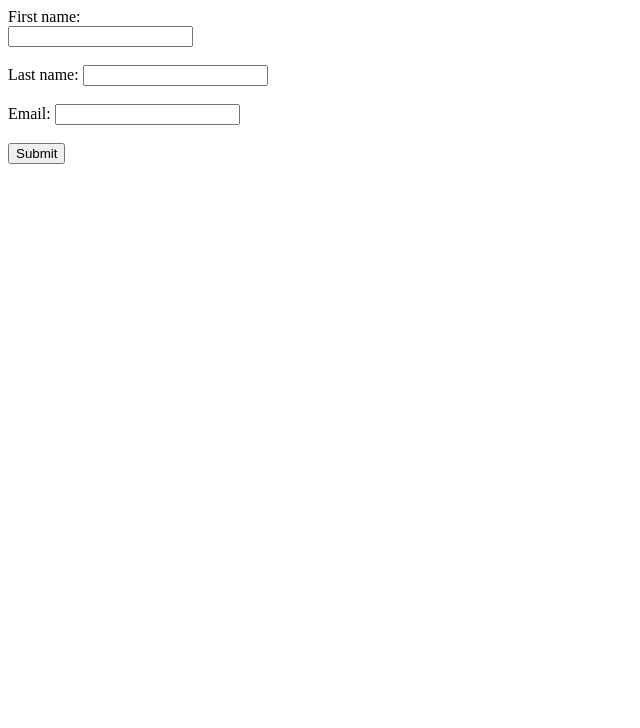
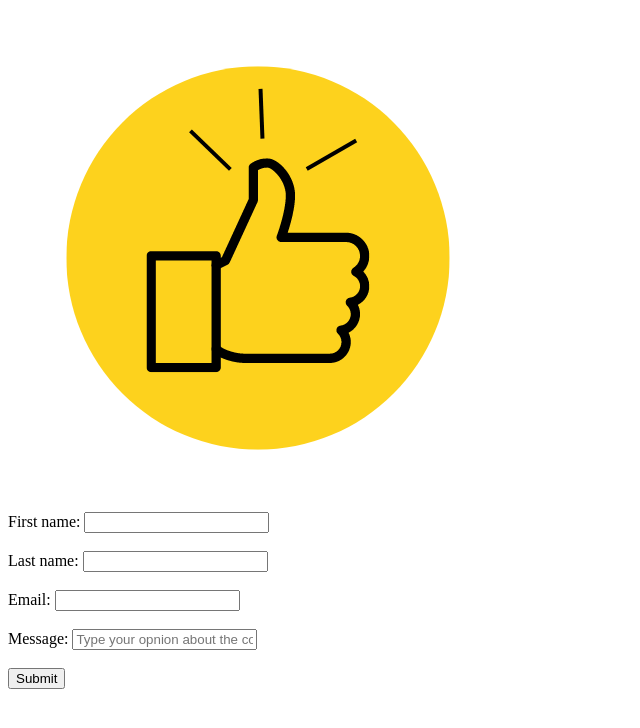
Before and after one commit to CarolANikolic/thumbs-up, a plain HTML site: page index.html in a window 1280 px wide. Shown: the whole page, without its empty margins (0-640 px from the left). Drawn offline with Linux system fonts and the light colour scheme.

Commit message:
adding logo and message field do html

```diff
--- a/index.html
+++ b/index.html
@@ -2,19 +2,30 @@
 <html lang="en">
 <head>
     <meta charset="UTF-8">
-    <meta http-equiv="X-UA-Compatible">
-    <meta name="viewport" >
-    <title>Document</title>
+    <meta name="viewport" content="width=device-width, initial-scale=1.0">
+    <meta name="keyword" content="thumbs-up, recomendation, review">
+    <meta description="Thumbs-up service recomendation platform" >
+    <title>Thumbs-up</title>
 </head>
 <body>
-    <form>
-        <label for="fname">First name:</label><br>
+    <header>
+        <img src="./images/logo.png" alt="logo">
+    </header>
+    <main class="main-form">
+        <div class="container-form">
+            <form class="recomendation-form">
+                <label for="fname">First name:</label>
                 <input type="text" id="fname" name="fname"><br><br>
                 <label for="lname">Last name:</label>
                 <input type="text" id="lname" name="lname"><br><br>
                 <label for="email">Email:</label>
                 <input type="email" id="email" name="email"><br><br>
-        <input type="submit" value="Submit">
+                <span class="message_border"></span>
+                <label for="message">Message:</label>
+                <input trype="text" id="message" name="message" placeholder="Type your opnion about the company"><br><br>
+                <button class="submit">Submit</button>
             </form>
+        </div>
+    </main>
 </body>
 </html>
```
Also changed, not shown: images/logo.png (added), style.css (added). Lines whose indentation alone changed are shown as unchanged.
